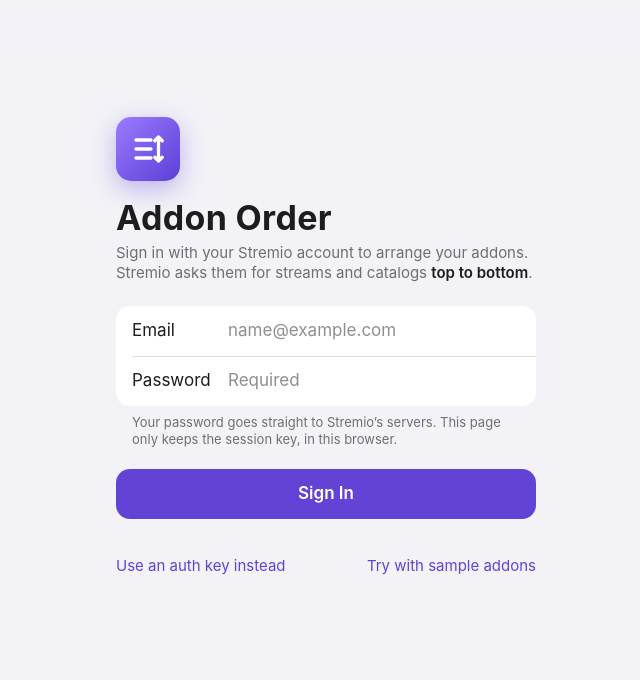
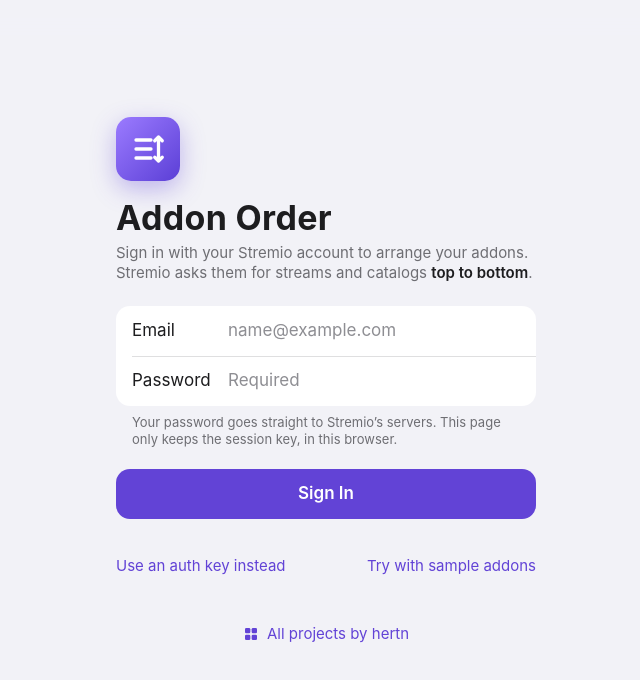
Before and after one commit to hertn/stremio-addon-order, a plain HTML site: page index.html in a window 1280 px wide. Shown: the whole page, without its empty margins (314-954 px from the left). Drawn offline with Linux system fonts and the light colour scheme.

Commit message:
Add a link to all projects by hertn
Co-Authored-By: Claude Opus 5.5 <noreply@anthropic.com>

```diff
--- a/index.html
+++ b/index.html
@@ -234,6 +234,7 @@ kbd{font:inherit;font-size:12px;border:.5px solid var(--sep);border-radius:5px;p
         <button class="link" type="button" id="demoBtn">Try with sample addons</button>
       </div>
     </form>
+    <p style="text-align:center;margin:28px 0 0"><a class="link" href="https://hertn.github.io/" style="text-decoration:none;display:inline-flex;align-items:center;gap:8px"><svg viewBox="0 0 24 24" width="16" height="16" fill="currentColor" aria-hidden="true"><rect x="3" y="3" width="8" height="8" rx="2"/><rect x="13" y="3" width="8" height="8" rx="2"/><rect x="3" y="13" width="8" height="8" rx="2"/><rect x="13" y="13" width="8" height="8" rx="2"/></svg> All projects by hertn</a></p>
   </section>
 
   <!-- list -->
```
